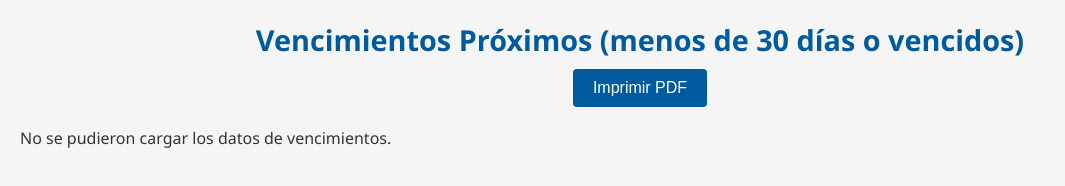
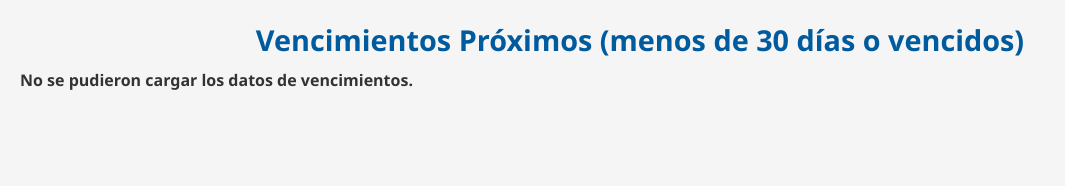
Before and after one commit to COMERCIALHAMBURGOLTDA/MESESFALTANTESTV, a plain HTML site: page index.html in a window 1280 px wide. Shown: the whole page, without its empty margins (0-1065 px from the left). Drawn offline with Linux system fonts and the light colour scheme; no server answers.

Commit message:
Update index.html

```diff
--- a/index.html
+++ b/index.html
@@ -16,36 +16,13 @@
       margin: 20px;
       background-color: #f5f5f5;
       color: #333;
+      font-weight: bold; /* Todo el texto en negrita */
     }
     h1 {
       text-align: center;
       margin-bottom: 10px;
       font-size: 1.8rem;
       color: #005a9e;
-    }
-    /* Botón de imprimir (visible inmediatamente) */
-    .boton-imprimir {
-      text-align: center;
-      margin: 10px 0 20px 0;
-    }
-    .boton-imprimir button {
-      background-color: #005a9e;
-      color: #fff;
-      border: none;
-      padding: 10px 20px;
-      font-size: 1rem;
-      border-radius: 4px;
-      cursor: pointer;
-      transition: background-color 0.2s ease;
-    }
-    .boton-imprimir button:hover {
-      background-color: #004070;
-    }
-    /* Ocultar elementos con clase .no-print al imprimir */
-    @media print {
-      .no-print {
-        display: none !important;
-      }
     }
     /* Contenedor que permite scroll horizontal cuando la pantalla sea muy estrecha */
     #tablaVencimientos {
@@ -86,14 +63,14 @@
       background-color: #cccccc;
       font-weight: bold;
     }
-    /* Animaciones para parpadeo con colores más fuertes */
+    /* Animaciones para parpadeo con colores más fuertes y duración 2.5s */
     @keyframes parpadeo-rojo {
       0%   { background-color: rgba(255, 0, 0, 0.7); }
       50%  { background-color: transparent; }
       100% { background-color: rgba(255, 0, 0, 0.7); }
     }
     .blink-red td {
-      animation: parpadeo-rojo 1s infinite;
+      animation: parpadeo-rojo 2.5s infinite;
     }
     @keyframes parpadeo-amarillo {
       0%   { background-color: rgba(255, 255, 0, 0.7); }
@@ -101,16 +78,16 @@
       100% { background-color: rgba(255, 255, 0, 0.7); }
     }
     .blink-yellow td {
-      animation: parpadeo-amarillo 1s infinite;
+      animation: parpadeo-amarillo 2.5s infinite;
     }
-    /* Animación para parpadeo morado (Productos vencidos) en tono más fuerte */
+    /* Animación para parpadeo morado (Productos vencidos) en tono más fuerte y duración 2.5s */
     @keyframes parpadeo-morado {
       0%   { background-color: rgba(128, 0, 128, 0.7); }
       50%  { background-color: transparent; }
       100% { background-color: rgba(128, 0, 128, 0.7); }
     }
     .blink-purple td {
-      animation: parpadeo-morado 1s infinite;
+      animation: parpadeo-morado 2.5s infinite;
     }
     /* Ajustes para pantallas muy pequeñas */
     @media (max-width: 600px) {
@@ -126,11 +103,6 @@
 </head>
 <body>
   <h1>Vencimientos Próximos (menos de 30 días o vencidos)</h1>
-
-  <!-- Botón para imprimir (visible inmediatamente) -->
-  <div class="boton-imprimir no-print">
-    <button onclick="imprimirPDF()">Imprimir PDF</button>
-  </div>
 
   <!-- Contenedor responsivo -->
   <div id="tablaVencimientos">
@@ -152,11 +124,6 @@
       } catch (err) {
         console.warn('No se pudo adquirir Wake Lock:', err);
       }
-    }
-
-    // Función que dispara la impresión/guardar como PDF
-    function imprimirPDF() {
-      window.print();
     }
 
     // 2) URL del CSV publicado desde Google Sheets
@@ -296,8 +263,8 @@
 
           html += `<tr class="${claseFila}">
                      <td>${ubic}</td>
-                     <td>${r["CODIGO VENTA"] || ""}</td>
-                     <td>${r["DESCRIPCION"] || ""}</td>
+                     <td>${r["CÓDIGO VENTA"] || ""}</td>
+                     <td>${r["DESCRIPCIÓN"] || ""}</td>
                      <td>${fechaFmt}</td>
                      <td>${displayDias}</td>
                      <td>${unidadesMostrar}</td>
```
